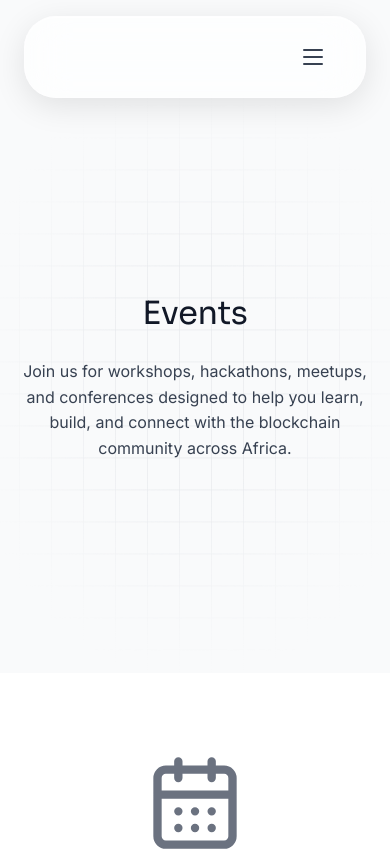
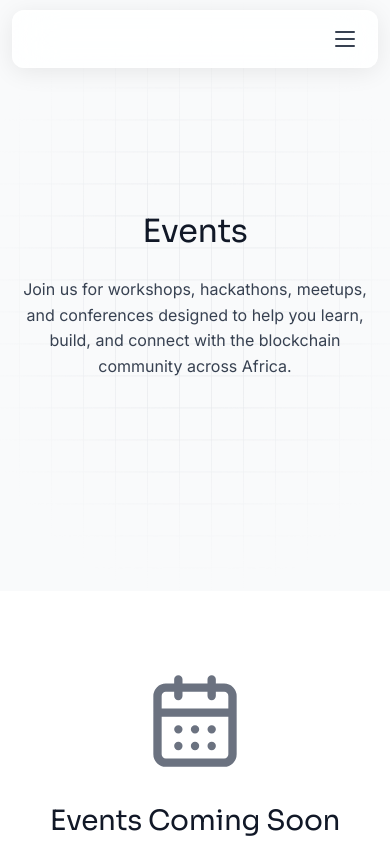
Before and after one commit to Deon62/cneo, a React (Vite) app: page /events in a window 390 px wide. Shown: the top 851 px of the page. Built offline with nearby package versions, Linux system fonts and the light colour scheme.

Commit message:
editted the responsiveness

```diff
--- a/src/Academy.css
+++ b/src/Academy.css
@@ -1,34 +1,37 @@
 .app {
   width: 100%;
+  max-width: 100vw;
   min-height: 100vh;
+  overflow-x: hidden;
 }
+
 /* Navbar */
 .navbar {
-  position: sticky;
-  top: 16px;
+  position: fixed;
+  top: 0;
   left: 0;
   right: 0;
   z-index: 1000;
   width: 100%;
-  max-width: 1400px;
-  margin: 0 auto;
-  padding: 0 24px;
+  padding: 16px 24px;
   transition: all 0.3s ease;
 }
 
 .navbar-container {
   width: 100%;
-  background: rgba(255, 255, 255, 0.7);
+  max-width: 1400px;
+  margin: 0 auto;
+  background: rgba(255, 255, 255, 0.85);
   backdrop-filter: blur(20px) saturate(180%);
   -webkit-backdrop-filter: blur(20px) saturate(180%);
   border: 1px solid rgba(255, 255, 255, 0.3);
   border-radius: 32px;
-  padding: 20px 32px;
+  padding: 16px 32px;
   display: flex;
   justify-content: center;
   align-items: center;
   position: relative;
-  box-shadow: 0 8px 32px rgba(0, 0, 0, 0.1), inset 0 1px 0 rgba(255, 255, 255, 0.6);
+  box-shadow: 0 4px 24px rgba(0, 0, 0, 0.08), inset 0 1px 0 rgba(255, 255, 255, 0.6);
   transition: all 0.3s ease;
 }
 
--- a/src/Community.css
+++ b/src/Community.css
@@ -1,34 +1,37 @@
 .app {
   width: 100%;
+  max-width: 100vw;
   min-height: 100vh;
+  overflow-x: hidden;
 }
+
 /* Navbar */
 .navbar {
-  position: sticky;
-  top: 16px;
+  position: fixed;
+  top: 0;
   left: 0;
   right: 0;
   z-index: 1000;
   width: 100%;
-  max-width: 1400px;
-  margin: 0 auto;
-  padding: 0 24px;
+  padding: 16px 24px;
   transition: all 0.3s ease;
 }
 
 .navbar-container {
   width: 100%;
-  background: rgba(255, 255, 255, 0.7);
+  max-width: 1400px;
+  margin: 0 auto;
+  background: rgba(255, 255, 255, 0.85);
   backdrop-filter: blur(20px) saturate(180%);
   -webkit-backdrop-filter: blur(20px) saturate(180%);
   border: 1px solid rgba(255, 255, 255, 0.3);
   border-radius: 32px;
-  padding: 20px 32px;
+  padding: 16px 32px;
   display: flex;
   justify-content: center;
   align-items: center;
   position: relative;
-  box-shadow: 0 8px 32px rgba(0, 0, 0, 0.1), inset 0 1px 0 rgba(255, 255, 255, 0.6);
+  box-shadow: 0 4px 24px rgba(0, 0, 0, 0.08), inset 0 1px 0 rgba(255, 255, 255, 0.6);
   transition: all 0.3s ease;
 }
 
--- a/src/Home.css
+++ b/src/Home.css
@@ -1,34 +1,37 @@
 .app {
   width: 100%;
+  max-width: 100vw;
   min-height: 100vh;
-}
+  overflow-x: hidden;
+}
+
 /* Navbar */
 .navbar {
-  position: sticky;
-  top: 16px;
+  position: fixed;
+  top: 0;
   left: 0;
   right: 0;
   z-index: 1000;
   width: 100%;
+  padding: 16px 24px;
+  transition: all 0.3s ease;
+}
+
+.navbar-container {
+  width: 100%;
   max-width: 1400px;
   margin: 0 auto;
-  padding: 0 24px;
-  transition: all 0.3s ease;
-}
-
-.navbar-container {
-  width: 100%;
-  background: rgba(255, 255, 255, 0.7);
+  background: rgba(255, 255, 255, 0.85);
   backdrop-filter: blur(20px) saturate(180%);
   -webkit-backdrop-filter: blur(20px) saturate(180%);
   border: 1px solid rgba(255, 255, 255, 0.3);
   border-radius: 32px;
-  padding: 20px 32px;
-  display: flex;
-  justify-content: center;
-  align-items: center;
-  position: relative;
-  box-shadow: 0 8px 32px rgba(0, 0, 0, 0.1), inset 0 1px 0 rgba(255, 255, 255, 0.6);
+  padding: 16px 32px;
+  display: flex;
+  justify-content: center;
+  align-items: center;
+  position: relative;
+  box-shadow: 0 4px 24px rgba(0, 0, 0, 0.08), inset 0 1px 0 rgba(255, 255, 255, 0.6);
   transition: all 0.3s ease;
 }
 
@@ -202,7 +205,6 @@
   }
 }
 
-/* Responsive Design */
 /* Hero Section */
 .hero {
   position: relative;
@@ -210,7 +212,7 @@
   display: flex;
   align-items: center;
   justify-content: center;
-  padding: 100px 24px 100px;
+  padding: 120px 24px 80px;
   background-color: #F9FAFB;
   overflow: hidden;
 }
--- a/src/components/NavbarMobile.css
+++ b/src/components/NavbarMobile.css
@@ -71,14 +71,26 @@
 
 /* Mobile Styles - 768px and below */
 @media (max-width: 768px) {
+  /* Fixed navbar on mobile */
   .navbar {
-    padding: 0 16px;
+    position: fixed !important;
+    top: 0 !important;
+    left: 0 !important;
+    right: 0 !important;
+    width: 100% !important;
+    max-width: 100% !important;
+    padding: 12px 16px !important;
+    margin: 0 !important;
+    z-index: 1000 !important;
   }
 
   .navbar-container {
-    padding: 12px 16px;
-    justify-content: flex-end;
-    min-height: 56px;
+    padding: 10px 16px !important;
+    justify-content: flex-end !important;
+    min-height: 48px;
+    border-radius: 16px !important;
+    max-width: 100% !important;
+    width: 100% !important;
   }
 
   /* Hide logo on mobile */
@@ -107,12 +119,12 @@
   /* Mobile Menu Overlay - Compact & Responsive */
   .navbar-menu {
     position: fixed !important;
-    top: 0 !important;
+    top: 70px !important;
     left: 16px !important;
     right: 16px !important;
     bottom: auto !important;
     width: auto !important;
-    max-width: calc(100vw - 32px) !important;
+    max-width: none !important;
     height: auto !important;
     background: #ffffff !important;
     box-shadow: 0 8px 32px rgba(0, 0, 0, 0.12), 0 2px 8px rgba(0, 0, 0, 0.08);
@@ -120,16 +132,15 @@
     flex-direction: column !important;
     justify-content: flex-start !important;
     align-items: center !important;
-    padding: 68px 20px 24px !important;
+    padding: 20px !important;
     gap: 0 !important;
     opacity: 0;
     visibility: hidden;
-    transform: translateY(-100%);
-    transition: all 0.35s cubic-bezier(0.4, 0, 0.2, 1);
-    z-index: 1000 !important;
+    transform: translateY(-20px);
+    transition: all 0.3s cubic-bezier(0.4, 0, 0.2, 1);
+    z-index: 999 !important;
     pointer-events: none;
-    border-radius: 20px;
-    margin-top: 8px;
+    border-radius: 16px;
     overflow: hidden !important;
     box-sizing: border-box !important;
   }
@@ -146,7 +157,7 @@
     display: flex !important;
     flex-direction: column !important;
     width: 100% !important;
-    gap: 0 !important;
+    gap: 4px !important;
     margin: 0 !important;
     padding: 0 !important;
     list-style: none !important;
@@ -161,7 +172,7 @@
   .navbar-menu .navbar-links .nav-link {
     display: block !important;
     width: 100% !important;
-    padding: 14px 12px !important;
+    padding: 12px 16px !important;
     font-size: 0.9375rem !important;
     font-weight: 500 !important;
     color: #374151 !important;
@@ -175,7 +186,8 @@
     box-sizing: border-box !important;
   }
 
-  .navbar-menu .navbar-links .nav-link:hover {
+  .navbar-menu .navbar-links .nav-link:hover,
+  .navbar-menu .navbar-links .nav-link:active {
     color: #2563EB !important;
     background: rgba(37, 99, 235, 0.06) !important;
   }
@@ -240,12 +252,13 @@
 /* Extra small screens */
 @media (max-width: 480px) {
   .navbar {
-    padding: 0 12px;
+    padding: 10px 12px !important;
   }
 
   .navbar-container {
-    padding: 10px 12px;
-    min-height: 52px;
+    padding: 8px 12px !important;
+    min-height: 44px;
+    border-radius: 12px !important;
   }
 
   .mobile-menu-toggle {
@@ -258,16 +271,20 @@
   }
 
   .navbar-menu {
+    top: 62px !important;
     left: 12px !important;
     right: 12px !important;
-    max-width: calc(100vw - 24px) !important;
-    padding: 60px 16px 20px !important;
-    border-radius: 16px;
+    padding: 16px !important;
+    border-radius: 12px;
+  }
+
+  .navbar-menu .navbar-links {
+    gap: 2px !important;
   }
 
   .navbar-menu .navbar-links .nav-link {
     font-size: 0.875rem !important;
-    padding: 12px 10px !important;
+    padding: 10px 12px !important;
     border-radius: 8px !important;
   }
 }
--- a/src/index.css
+++ b/src/index.css
@@ -6,6 +6,7 @@
 
 html {
   scroll-behavior: smooth;
+  overflow-x: hidden;
 }
 
 :root {
@@ -35,6 +36,8 @@ body {
   min-width: 320px;
   min-height: 100vh;
   background-color: var(--bg-primary);
+  overflow-x: hidden;
+  width: 100%;
 }
 
 h1, h2, h3, h4, h5, h6 {
```
